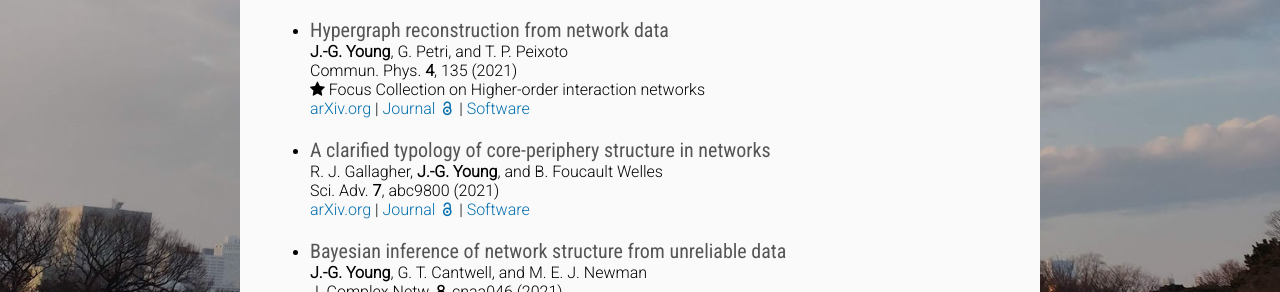
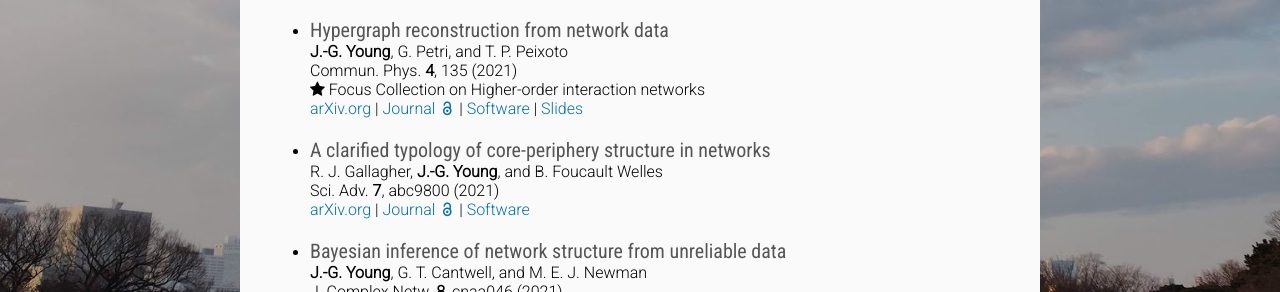
Before and after one commit to jg-you/jg-you.github.io, a Jekyll site: the page built from publications.md, in a window 1280 px wide and 900 px high, scrolled down 873 px. Shown: the part 161-453 px from the top of the window. Built offline with Jekyll 4.4.1, drawn with Linux system fonts in a browser that asks for light colours; some web fonts are replaced; comment, search, counter and statistics services are not loaded.

Commit message:
Update publications.md

```diff
--- a/publications.md
+++ b/publications.md
@@ -36,7 +36,7 @@ Nat. Commun. **12**, 3911 (2021)<br/>
 **J.-G. Young**, G. Petri, and T. P. Peixoto <br/>
 Commun. Phys. **4**, 135 (2021)<br/>
 <i class="fa fa-star" aria-hidden="true"></i> Focus Collection on Higher-order interaction networks<br/>
-[arXiv.org](https://arxiv.org/abs/2008.04948) | [Journal <i class="ai ai-open-access" aria-hidden="true"></i>](https://doi.org/10.1038/s42005-021-00637-w)  |  [Software](https://graph-tool.skewed.de/static/doc/inference.html#graph_tool.inference.clique_decomposition.CliqueState)
+[arXiv.org](https://arxiv.org/abs/2008.04948) | [Journal <i class="ai ai-open-access" aria-hidden="true"></i>](https://doi.org/10.1038/s42005-021-00637-w)  |  [Software](https://graph-tool.skewed.de/static/doc/inference.html#graph_tool.inference.clique_decomposition.CliqueState) | [Slides](https://speakerdeck.com/jgyou/hypergraph-reconstruction-from-network-data)
 
 * <span class="pub-title">A clarified typology of core-periphery structure in networks</span><br/>
 R. J. Gallagher, **J.-G. Young**, and B. Foucault Welles<br/>
```
